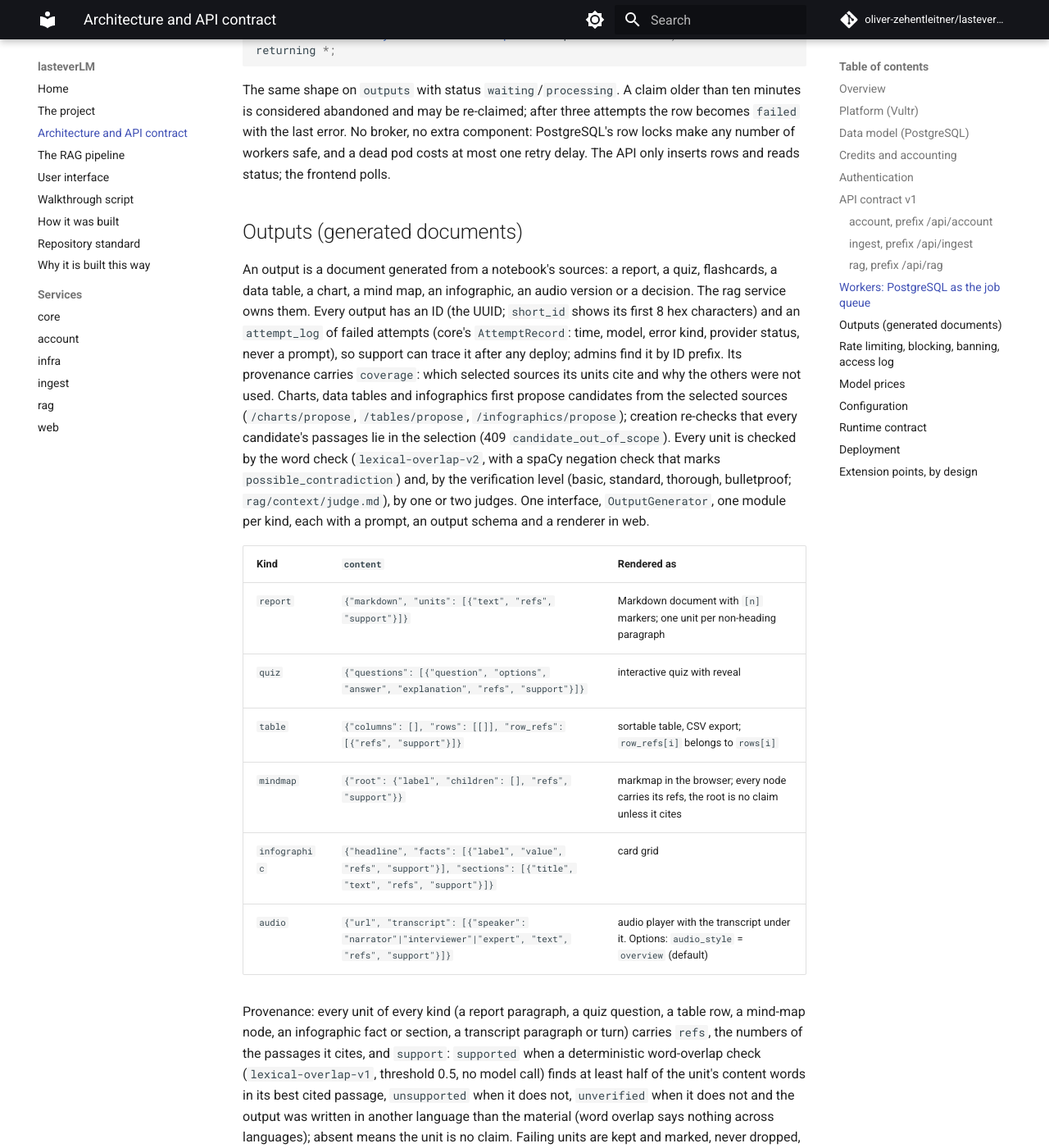
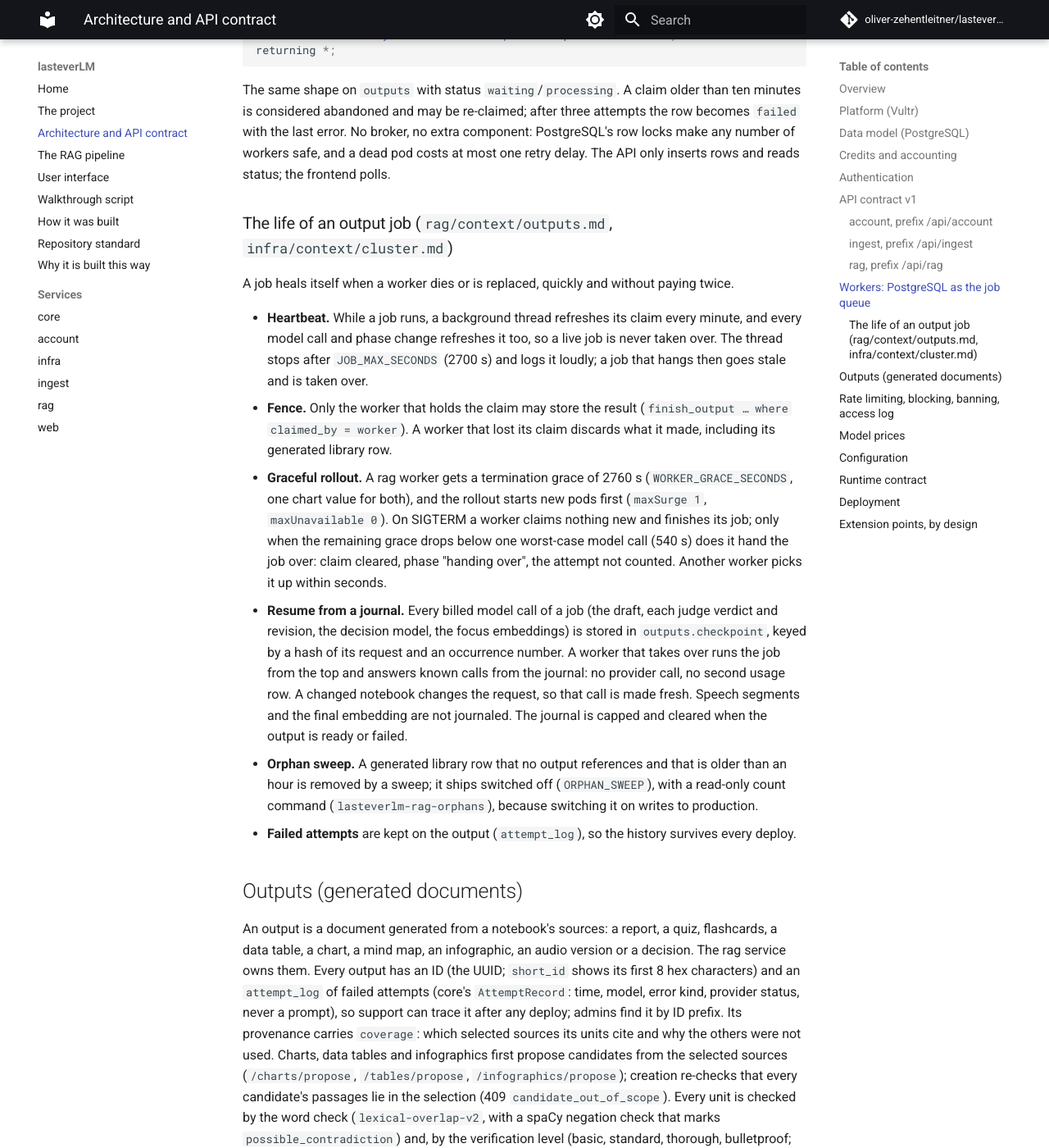
Before and after one commit to oliver-zehentleitner-aigent/lasteverLM, an MkDocs documentation site: the page built from docs/architecture.md, in a window 1280 px wide and 1400 px high, scrolled down 14250 px. Shown: the whole window at 82% size. Built offline with MkDocs 1.6.1 and Material for MkDocs 9.7.7, drawn with Linux system fonts in a browser that asks for light colours; comment, search, counter and statistics services are not loaded.

Commit message:
docs: job lifecycle and self-healing, the judge's search, outputs never feeding outputs, voices, walkthrough

```diff
--- a/docs/architecture.md
+++ b/docs/architecture.md
@@ -297,6 +297,43 @@ broker, no extra component: PostgreSQL's row locks make any number of
 workers safe, and a dead pod costs at most one retry delay. The API
 only inserts rows and reads status; the frontend polls.
 
+### The life of an output job (`rag/context/outputs.md`, `infra/context/cluster.md`)
+
+A job heals itself when a worker dies or is replaced, quickly and
+without paying twice.
+
+- **Heartbeat.** While a job runs, a background thread refreshes its
+  claim every minute, and every model call and phase change refreshes
+  it too, so a live job is never taken over. The thread stops after
+  `JOB_MAX_SECONDS` (2700 s) and logs it loudly; a job that hangs then
+  goes stale and is taken over.
+- **Fence.** Only the worker that holds the claim may store the result
+  (`finish_output … where claimed_by = worker`). A worker that lost its
+  claim discards what it made, including its generated library row.
+- **Graceful rollout.** A rag worker gets a termination grace of 2760 s
+  (`WORKER_GRACE_SECONDS`, one chart value for both), and the rollout
+  starts new pods first (`maxSurge 1`, `maxUnavailable 0`). On SIGTERM a
+  worker claims nothing new and finishes its job; only when the
+  remaining grace drops below one worst-case model call (540 s) does it
+  hand the job over: claim cleared, phase "handing over", the attempt
+  not counted. Another worker picks it up within seconds.
+- **Resume from a journal.** Every billed model call of a job (the
+  draft, each judge verdict and revision, the decision model, the focus
+  embeddings) is stored in `outputs.checkpoint`, keyed by a hash of its
+  request and an occurrence number. A worker that takes over runs the
+  job from the top and answers known calls from the journal: no
+  provider call, no second usage row. A changed notebook changes the
+  request, so that call is made fresh. Speech segments and the final
+  embedding are not journaled. The journal is capped and cleared when
+  the output is ready or failed.
+- **Orphan sweep.** A generated library row that no output references
+  and that is older than an hour is removed by a sweep; it ships
+  switched off (`ORPHAN_SWEEP`), with a read-only count command
+  (`lasteverlm-rag-orphans`), because switching it on writes to
+  production.
+- **Failed attempts** are kept on the output (`attempt_log`), so the
+  history survives every deploy.
+
 ## Outputs (generated documents)
 
 An output is a document generated from a notebook's sources: a report,
```
Also changed, not shown: CHANGELOG.md (+4 -0 lines), docs/project.md (+22 -2 lines), docs/walkthrough.md (+8 -2 lines).
